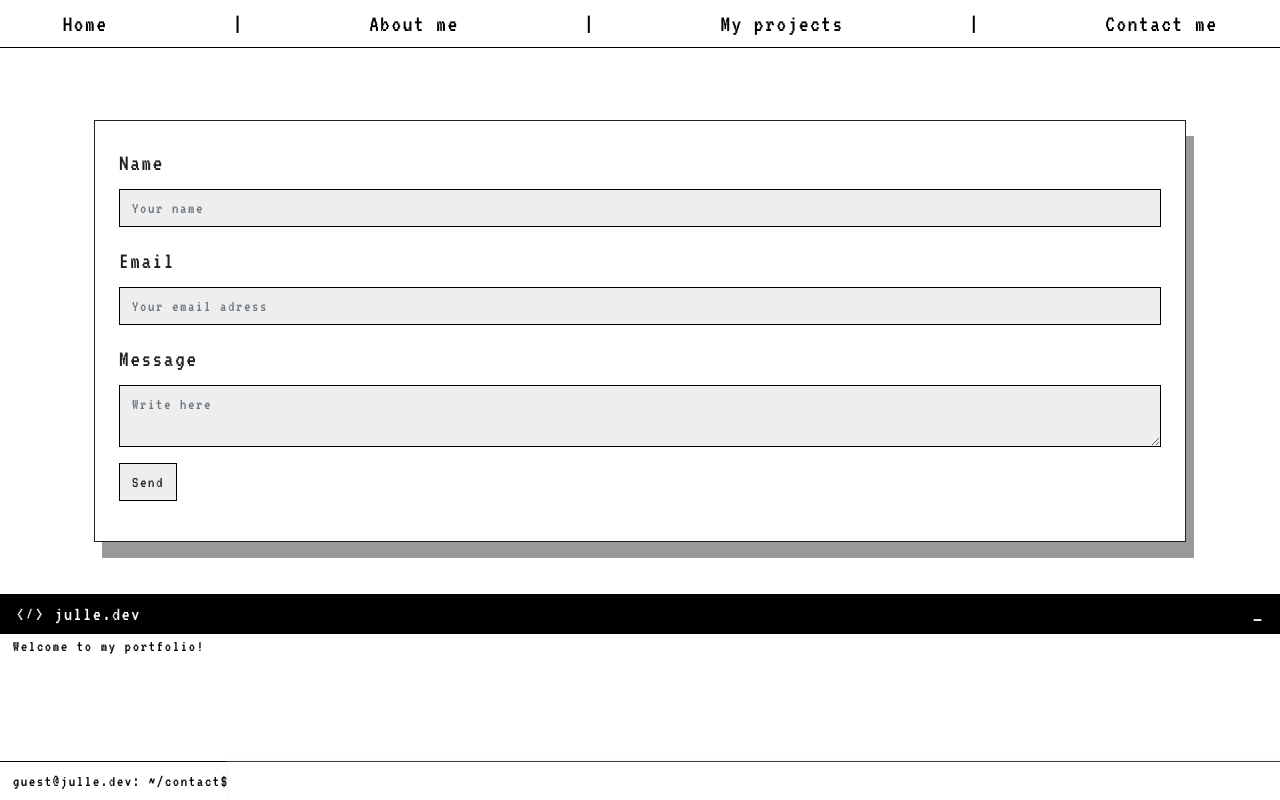
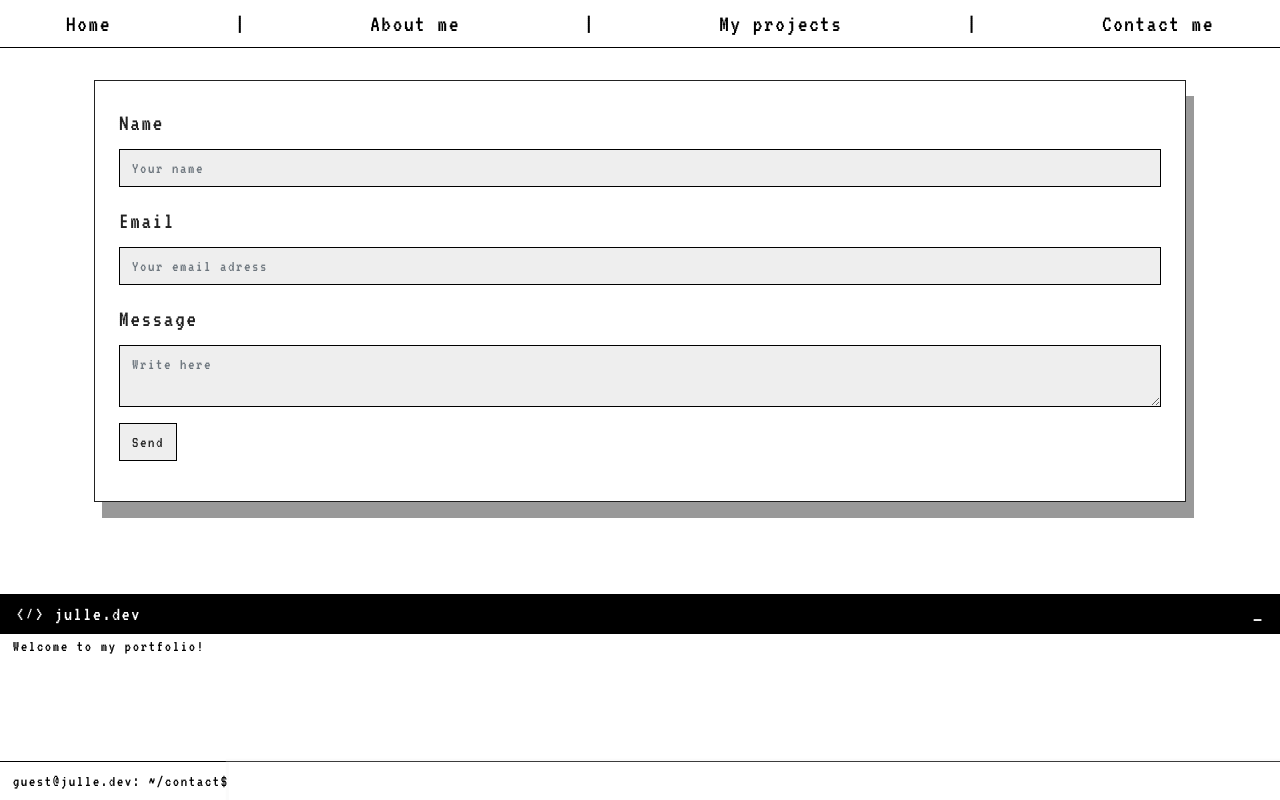
Before and after one commit to julleboi/my-portfolio, a React app in the folder client/: page /contact in a window 1280 px wide. Built offline with nearby package versions, Linux system fonts and the light colour scheme.

Commit message:
Update top links

```diff
--- a/client/src/styles.scss
+++ b/client/src/styles.scss
@@ -45,7 +45,7 @@ button {
 }
 
 #links {
-  margin-bottom: 2em;
+  @extend .mb-2;
   min-height: 2em;
   display: flex;
   flex-wrap: wrap;
@@ -56,6 +56,7 @@ button {
   border-bottom: $body-color solid 1px;
 
   a {
+    @extend .mx-2;
     color: $body-color;
   }
   a:hover {
```
